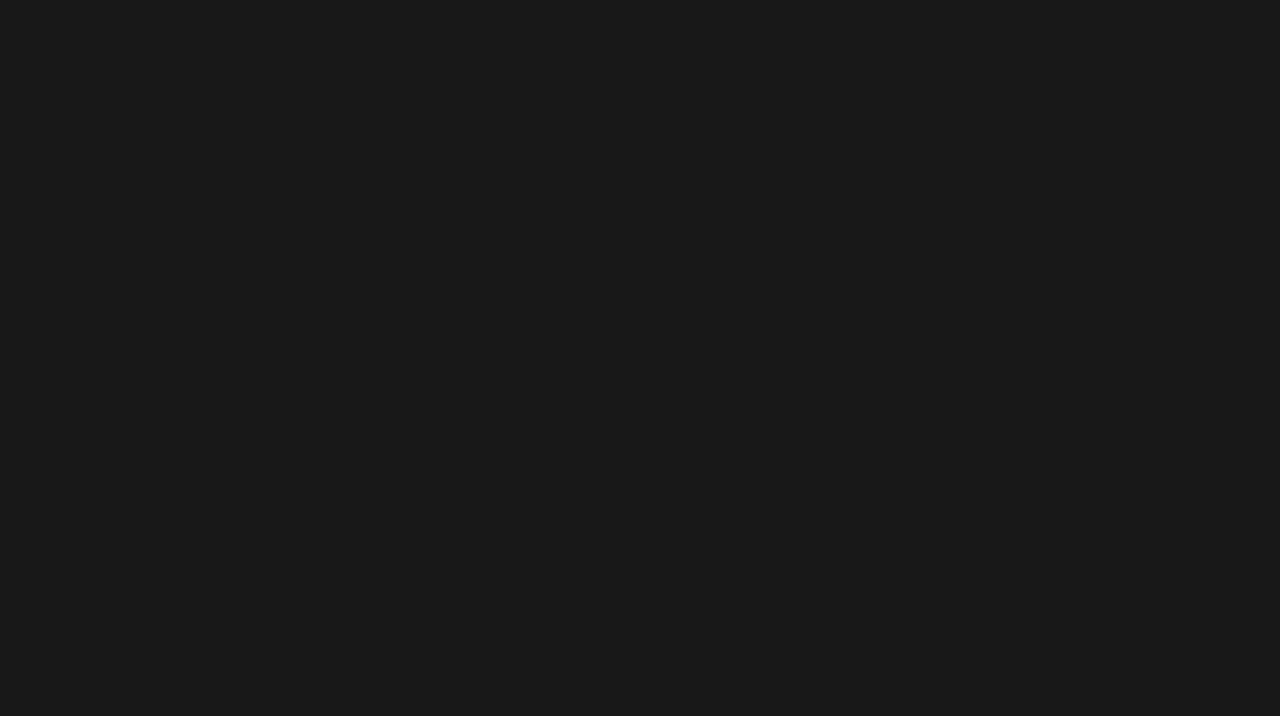
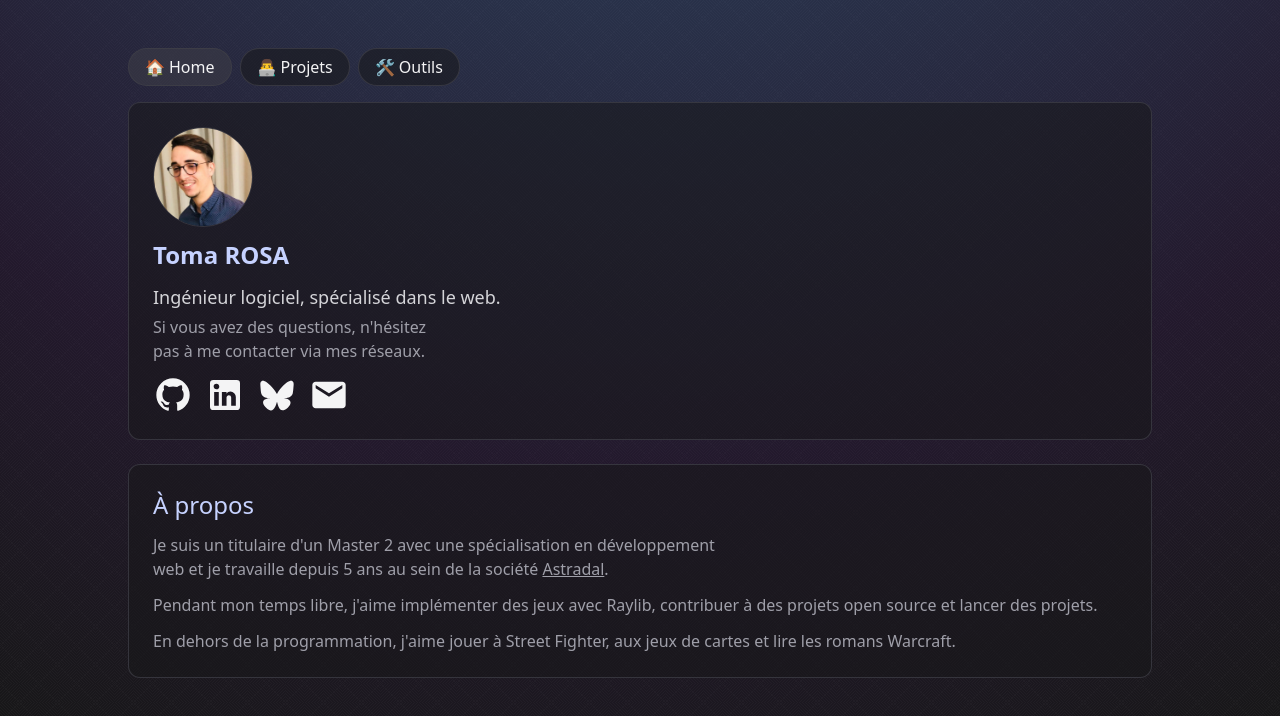
Before and after one commit to t-rosa/portfolio, a React (Vite) app: page / in a window 1280 px wide. Shown: the top 716 px of the page. Built offline with nearby package versions, Linux system fonts and the light colour scheme.

Commit message:
fix(menu-header): add active state styling and remove default view transition from router

```diff
--- a/src/components/menu-header.tsx
+++ b/src/components/menu-header.tsx
@@ -10,7 +10,10 @@
             <Link
               title={item.title}
               to={item.url}
-              className="flex gap-1 items-center border-zinc-700/75 border rounded-full px-4 py-1.5 bg-zinc-900/55 hover:bg-zinc-800/75 duration-300 transition-colors"
+              activeOptions={{
+                exact: true,
+              }}
+              className="data-[status=active]:bg-zinc-700/55 flex gap-1 items-center border-zinc-700/75 border rounded-full px-4 py-1.5 bg-zinc-900/55 hover:bg-zinc-800/75 duration-300 transition-colors"
             >
               <span>{item.icon}</span>
               <span className="hidden sm:block">{item.title}</span>
--- a/src/lib/router.ts
+++ b/src/lib/router.ts
@@ -1,7 +1,7 @@
 import { createRouter } from "@tanstack/react-router";
 import { routeTree } from "@/routeTree.gen";
 
-export const router = createRouter({ routeTree, defaultViewTransition: true });
+export const router = createRouter({ routeTree });
 
 declare module "@tanstack/react-router" {
   interface Register {
```
